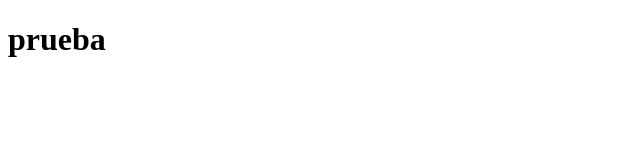
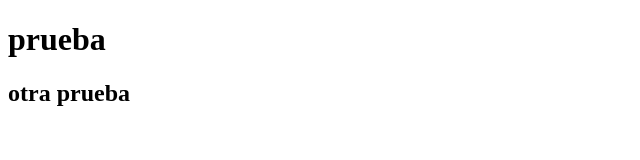
Before and after one commit to emilianoblancodev/Udemy, a plain HTML site: page index.html in a window 1280 px wide. Shown: the whole page, without its empty margins (0-640 px from the left). Drawn offline with Linux system fonts and the light colour scheme.

Commit message:
agrego un h2

```diff
--- a/index.html
+++ b/index.html
@@ -8,5 +8,6 @@
 </head>
 <body>
     <h1>prueba</h1>
+    <h2>otra prueba</h2>
 </body>
 </html>
```
